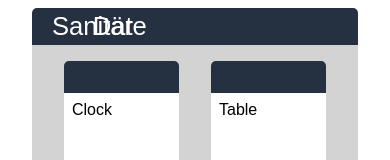
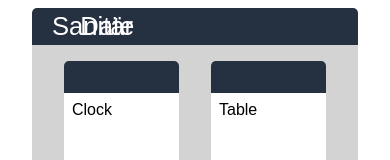
Before and after one commit to dragosgn/react-css-grid, a React (Create React App) app: page / in a window 390 px wide. Shown: the top 160 px of the page. Built offline with nearby package versions, Linux system fonts and the light colour scheme; a web font is replaced by a local one.

Commit message:
media queries

```diff
--- a/src/App.js
+++ b/src/App.js
@@ -745,8 +745,9 @@ const Row = styled.div`
     clear:both;
   }
 `
+// End of the Grid
 
-// Grid
+
 const PerfHeader = styled(Row)`
   background-color: #253040;
   color: white;
@@ -855,6 +856,12 @@ const Profile = styled(Col)`
 //   )
 // }
 
+
+const DateLabel = styled(Col)`
+  display: flex;
+  justify-content: flex-end;
+`
+
 class App extends Component {
   render() {
     return (
@@ -870,7 +877,7 @@ class App extends Component {
               <Col>
                 <Row style={{backgroundColor: "#253040", color: "white", borderRadius: "5px 5px 0 0",}}>
                   <Col desktop={1} tablet={1} mobile={4}><p>Sanitär</p></Col>
-                  <Col desktop={3} tablet={2} mobile={4}><p>Date</p></Col>
+                  <DateLabel desktop={11} tablet={2} mobile={4}><p>Date</p></DateLabel>
                 </Row>
                 <Row>
                   <Col desktop={12} style={{backgroundColor: "#D3D3D3"}}>
@@ -909,4 +916,4 @@ class App extends Component {
   }
 }
 
-export default App;
+export default App
```
Also changed, not shown: src/MediaTemplates.js (added, +37 -0 lines).
